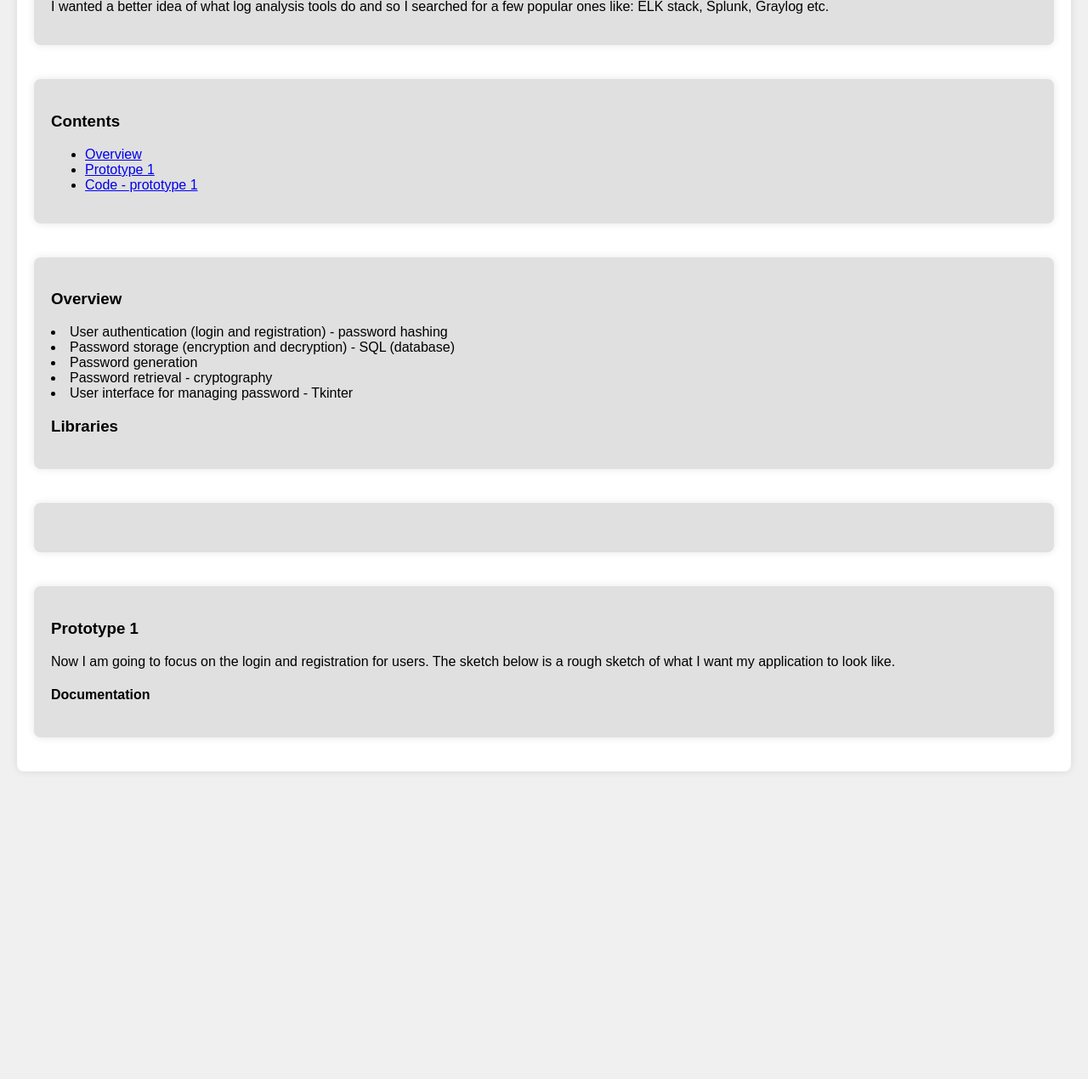
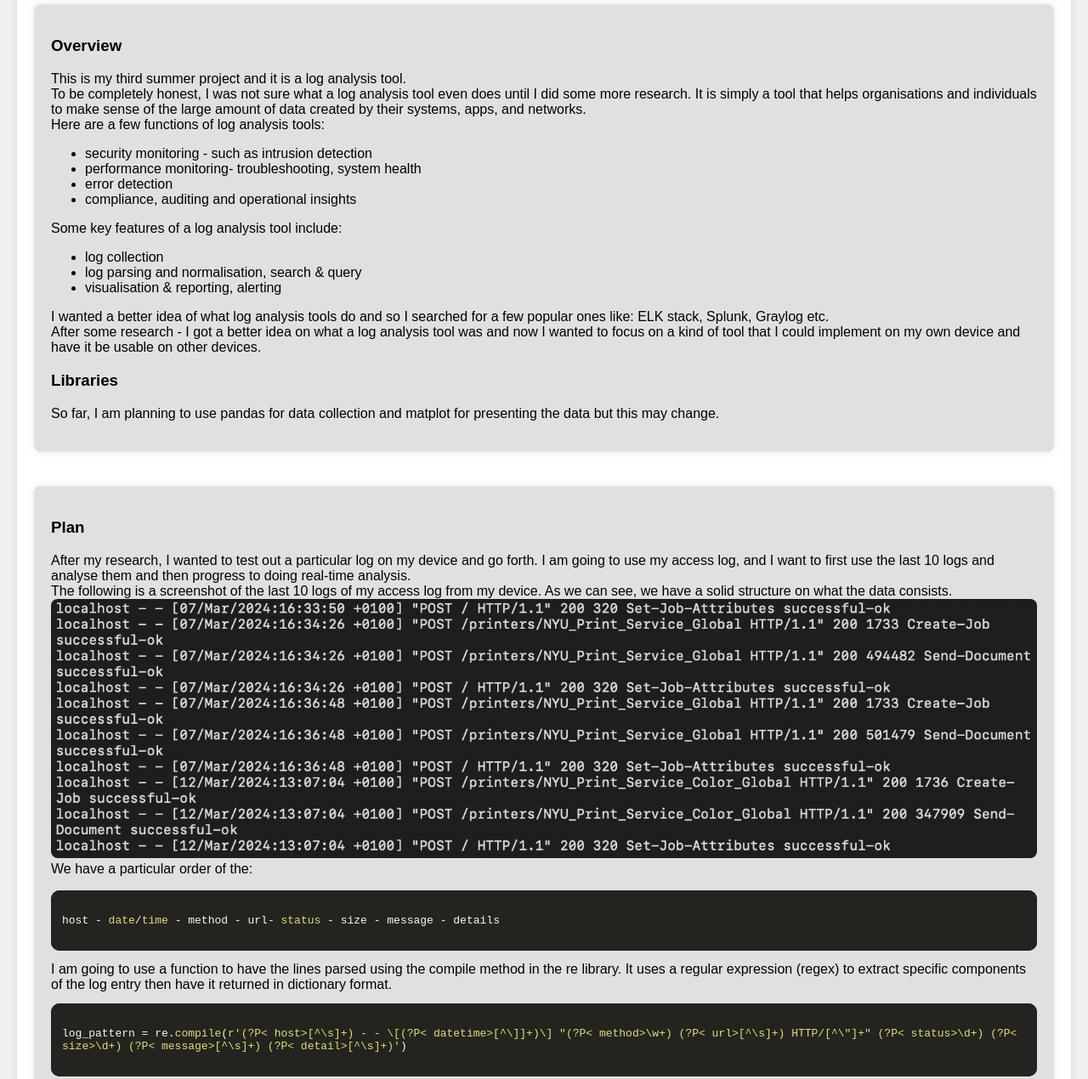
Before and after one commit to khatirak/khatirak.github.io, a plain HTML site: page log_analysis.html in a window 1280 px wide. Shown: the part 586-1856 px from the top of the page at 85% size. Before the commit the page ends 1514 px from the top, so only its background shows below. Drawn offline with nearby package versions, Linux system fonts and the light colour scheme.

Commit message:
log_analyse

```diff
--- a/log_analysis.html
+++ b/log_analysis.html
@@ -121,6 +121,22 @@
         <div class="box">
             <h3>Overview</h3>
             <p>
+                This is my third summer project and it is a log analysis tool.
+            </p>
+        </div>
+        <div class="box">
+            <p>
+                <!-- contents page -->
+                <h3>Contents</h3>
+                <ul>
+                    <li><a href="#prototype-1">Prototype 1</a></li>
+                    <li><a href="#overview">Overview</a></li>
+                </ul>
+            </p>
+        </div>
+        <div class="box" id="Overview">
+            <h3>Overview</h3>
+            <p>
                 This is my third summer project and it is a log analysis tool.<br>
                 To be completely honest, I was not sure what a log analysis tool even does until I did some more research.
                 It is simply a tool that helps organisations and individuals to make sense of the large amount of data created by their systems, apps, and networks.<br>
@@ -137,45 +153,39 @@
                     <li>log parsing and normalisation, search & query</li>
                     <li>visualisation & reporting, alerting</li>
                 </ul>
-                I wanted a better idea of what log analysis tools do and so I searched for a few popular ones like: ELK stack, Splunk, Graylog etc.
+                I wanted a better idea of what log analysis tools do and so I searched for a few popular ones like: ELK stack, Splunk, Graylog etc.<br>
+                After some research - I got a better idea on what a log analysis tool was and now I wanted to focus on a kind of tool that I could implement on my own device and have it be usable on other devices.
+            </p>
+            <h3>Libraries</h3>
+            <p>
+                So far, I am planning to use pandas for data collection and matplot for presenting the data but this may change.
             </p>
         </div>
         <div class="box">
+            <h3>Plan</h3>
             <p>
-                <!-- contents page -->
-                <h3>Contents</h3>
-                <ul>
-                    <li><a href="#Overview">Overview</a></li>
-                    <li><a href="#prototype-1">Prototype 1</a></li>
-                    <li><a href="#code-p1">Code - prototype 1</a></li>
-                </ul>
+                After my research, I wanted to test out a particular log on my device and go forth.
+                I am going to use my access log, and I want to first use the last 10 logs and analyse them and then progress to doing real-time analysis.
+                <br>
+                The following is a screenshot of the last 10 logs of my access log from my device. As we can see, we have a solid structure on what the data consists.
+                <img src = "l10_log.png" class = "default">
+                We have a particular order of the:<br>
+                <pre><code>
+host - date/time - method - url- status - size - message - details
+                </code></pre>
+                I am going to use a function to have the lines parsed using the compile method in the re library. It uses a regular expression (regex) to extract specific components of the log entry then have it returned in dictionary format.
+                <pre><code>
+log_pattern = re.compile(r'(?P< host>[^\s]+) - - \[(?P< datetime>[^\]]+)\] "(?P< method>\w+) (?P< url>[^\s]+) HTTP/[^\"]+" (?P< status>\d+) (?P< size>\d+) (?P< message>[^\s]+) (?P< detail>[^\s]+)')
+                </code></pre>
+                With the code above and provided, we can collect the details like the first part gets the host as long as there is a sequence of non-whitespace characters. This is then followed by the '- -' which matches the string in the logs and is then followed by
+                "\[(?P< datetime>[^\]]+)\]" to capture what is enclosed in the square brackets - the data and time.
+                <br>
+                We then use the match method to match the pattern to the beginning of the given string. If there is a match, a dictionary is returned with the information about the data as the keys - else None is returned.
             </p>
-        </div>
-        <div class="box" id="Overview">
-            <h3>Overview</h3>
-            <p>
-                <li>User authentication (login and registration) - password hashing</li>
-                <li>Password storage (encryption and decryption) - SQL (database)</li>
-                <li>Password generation</li>
-                <li>Password retrieval - cryptography</li>
-                <li>User interface for managing password - Tkinter</li>
-            </p>
-            <h3>Libraries</h3>
-            <p>
-
-            </p>
-        </div>
-        <div class="box" id="database-design">
-            <h3></h3>
-
-
         </div>
         <div class="box" id="prototype-1">
             <h3>Prototype 1</h3>
-            <p>
-                Now I am going to focus on the login and registration for users.
-                The sketch below is a rough sketch of what I want my application to look like.
-            </p>
+
             <h4>Documentation</h4>
             <p>
 
```
Also changed, not shown: l10_log.png (added).
